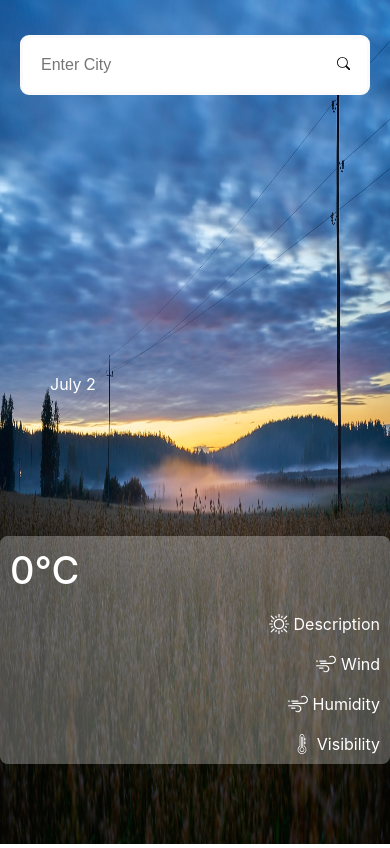
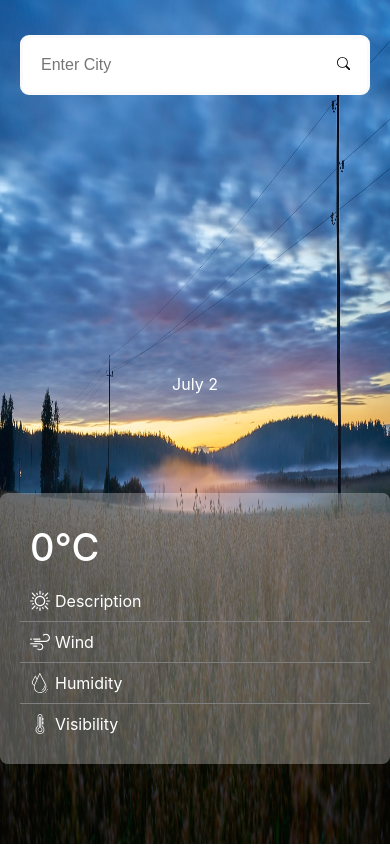
Before and after one commit to MPiotrowska/weather-app, a React (Create React App) app: page / in a window 390 px wide. Built offline with nearby package versions, Linux system fonts and the light colour scheme; no server answers.

Commit message:
responsive styles

```diff
--- a/src/App.css
+++ b/src/App.css
@@ -33,10 +33,17 @@ h2 {
 }
 
 
+
+
 .svg {
   filter: invert(1);
   margin-right: 5px;
 }
+
+.svg.Humidity {
+  filter: initial;
+}
+
 
 .svg-container {
   display: flex;
@@ -77,12 +84,15 @@ h2 {
   position: absolute;
   bottom: 300px;
   left: 50px;
+
 }
 
 @media only screen and (max-width: 767px) {
   .city-date-container {
     position: absolute;
     bottom: 450px;
+    left: 50%;
+transform: translateX(-50%);
   }
 }
 
@@ -119,6 +129,7 @@ h2 {
 @media only screen and (min-width: 1280px) {
   .input {
     min-width: 800px;
+    padding: 10px 18px;
   }
 }
 
@@ -151,7 +162,7 @@ h2 {
 
 }
 
-@media only screen and (max-width: 767px) {
+@media only screen and (max-width: 800px) {
   .weatherContainer__inner {
     width: 100vw;
   }
@@ -167,9 +178,12 @@ h2 {
 @media only screen and (max-width: 767px) {
   .parametersBox {
     flex-direction: column;
-    padding: 0;
+    padding: 20px;
+    align-content: center;
   }
-}
+
+  }
+
 
 @media only screen and (max-width: 767px) {
   .weatherParameters {
@@ -186,4 +200,16 @@ h2 {
 .smallerBox {
   flex: 1 1 auto;
 
+
 }
+@media only screen and (max-width: 767px) {
+  .smallerBox {
+    display: flex;
+    justify-content: space-between;
+    width: 100%;
+    border-bottom: 1px solid grey;
+  }
+  .smallerBox:last-child {
+    border-bottom: 0;
+  }
+}
--- a/src/Components/WeatherContainer.jsx
+++ b/src/Components/WeatherContainer.jsx
@@ -2,13 +2,14 @@ import React from "react";
 import sunSVG from "../Images/sun.svg";
 import windSVG from "../Images/wind.svg";
 import thermometerSVG from "../Images/thermometer.svg";
+import humiditySVG from "../Images/humidity.svg"
 import { kelvinToCelsius, meterToHour, convertToKm } from '../helpers/converters';
 
 
 const getSvg = (text) => {
   switch (text) {
     case "Humidity":
-      return windSVG;
+      return humiditySVG;
     case "Visibility":
       return thermometerSVG;
     case "Description":
@@ -33,7 +34,7 @@ function Column(props) {
           />
         ) : (
           <img
-            className="svg"
+            className={`svg ${props.text}`}
             src={getSvg(props.text)}
             alt=""
             width="20"
```
